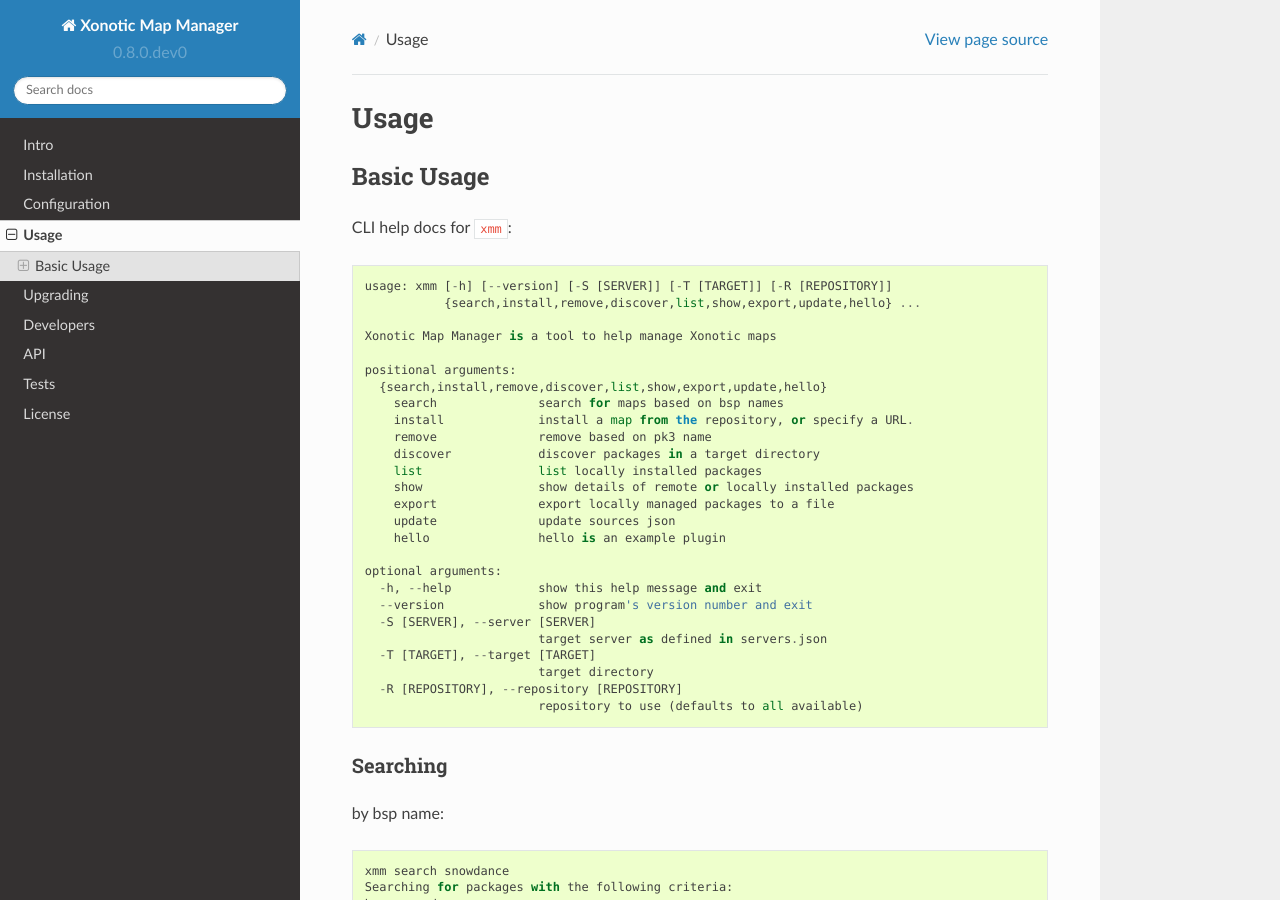
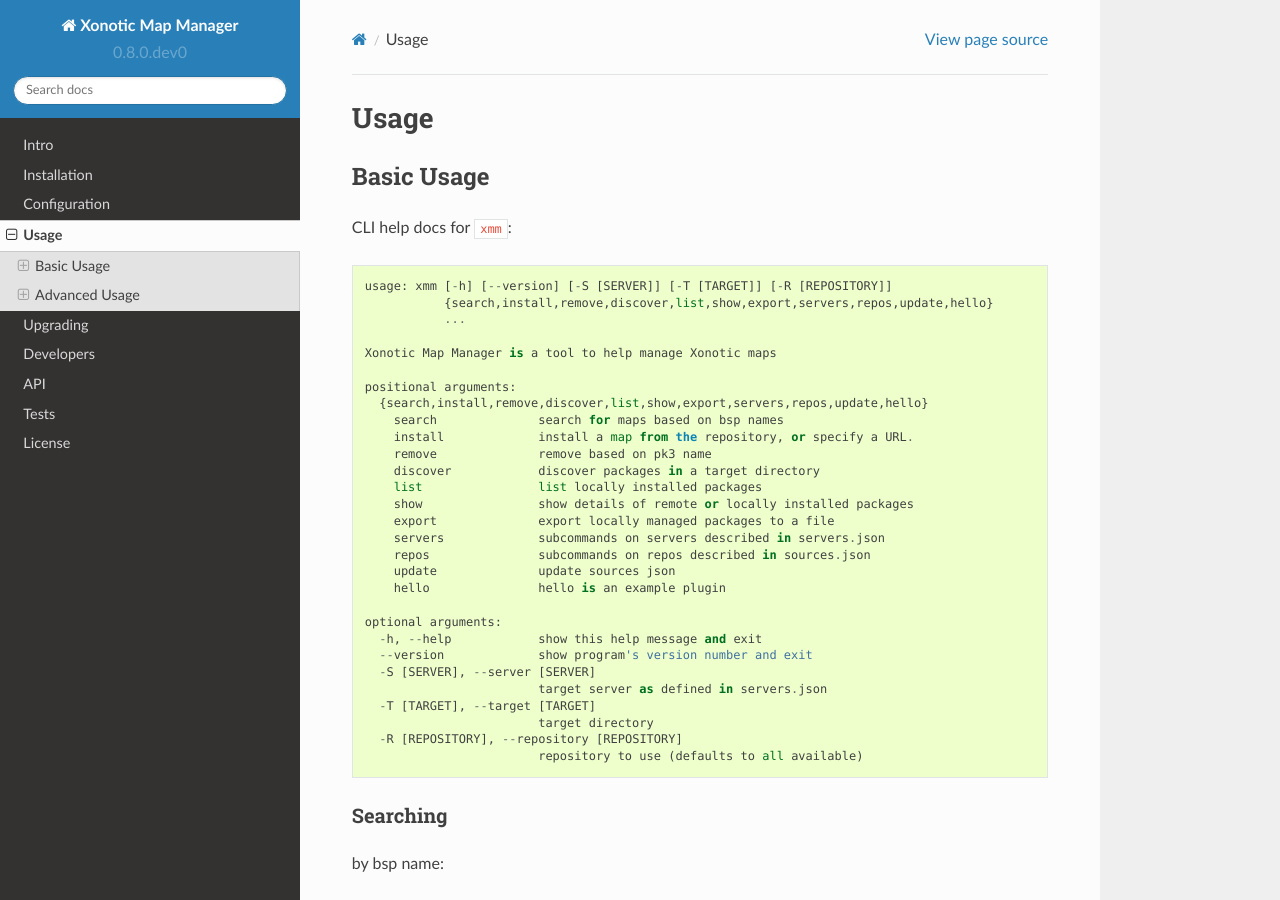
Before and after one commit to z/xonotic-map-manager, a Sphinx documentation site: the page built from docs/usage.rst, in a window 1280 px wide and 900 px high. Built offline with Sphinx 7.4.7 and the Read the Docs theme 2.0.0, drawn with Linux system fonts in a browser that asks for light colours; some of the changed text lies outside the part shown.

Commit message:
added  and  commands with subcommand

```diff
--- a/docs/usage.rst
+++ b/docs/usage.rst
@@ -9,12 +9,13 @@
 CLI help docs for ``xmm``::
 
     usage: xmm [-h] [--version] [-S [SERVER]] [-T [TARGET]] [-R [REPOSITORY]]
-               {search,install,remove,discover,list,show,export,update,hello} ...
+               {search,install,remove,discover,list,show,export,servers,repos,update,hello}
+               ...
 
     Xonotic Map Manager is a tool to help manage Xonotic maps
 
     positional arguments:
-      {search,install,remove,discover,list,show,export,update,hello}
+      {search,install,remove,discover,list,show,export,servers,repos,update,hello}
         search              search for maps based on bsp names
         install             install a map from the repository, or specify a URL.
         remove              remove based on pk3 name
@@ -22,6 +23,8 @@
         list                list locally installed packages
         show                show details of remote or locally installed packages
         export              export locally managed packages to a file
+        servers             subcommands on servers described in servers.json
+        repos               subcommands on repos described in sources.json
         update              update sources json
         hello               hello is an example plugin
 
@@ -34,6 +37,7 @@
                             target directory
       -R [REPOSITORY], --repository [REPOSITORY]
                             repository to use (defaults to all available)
+
 
 
 Searching
@@ -304,6 +308,26 @@
     abc9e153c37784563e4e3c2669cc88af05649399 ons-reborn_vehicles.pk3
 
 
+Servers
+~~~~~~~
+
+List servers with ``xmm servers list``::
+
+    xmm servers list
+    myserver2
+    myserver1
+
+
+Repos
+~~~~~
+
+List repositories with ``xmm repos list``::
+
+    xmm repos list
+    default
+    gpl_only
+
+
 Update
 ~~~~~~
 
@@ -313,6 +337,7 @@
     Updating sources json.
     ...100%, 7 MB, 2559 KB/s, 3 seconds passed. Done.
 
+Advanced Usage
 --------------
 
 Multi-server support
```
Also changed, not shown: CHANGELOG.md (+3 -1 lines), README.md (+5 -2 lines), 3 other files.
